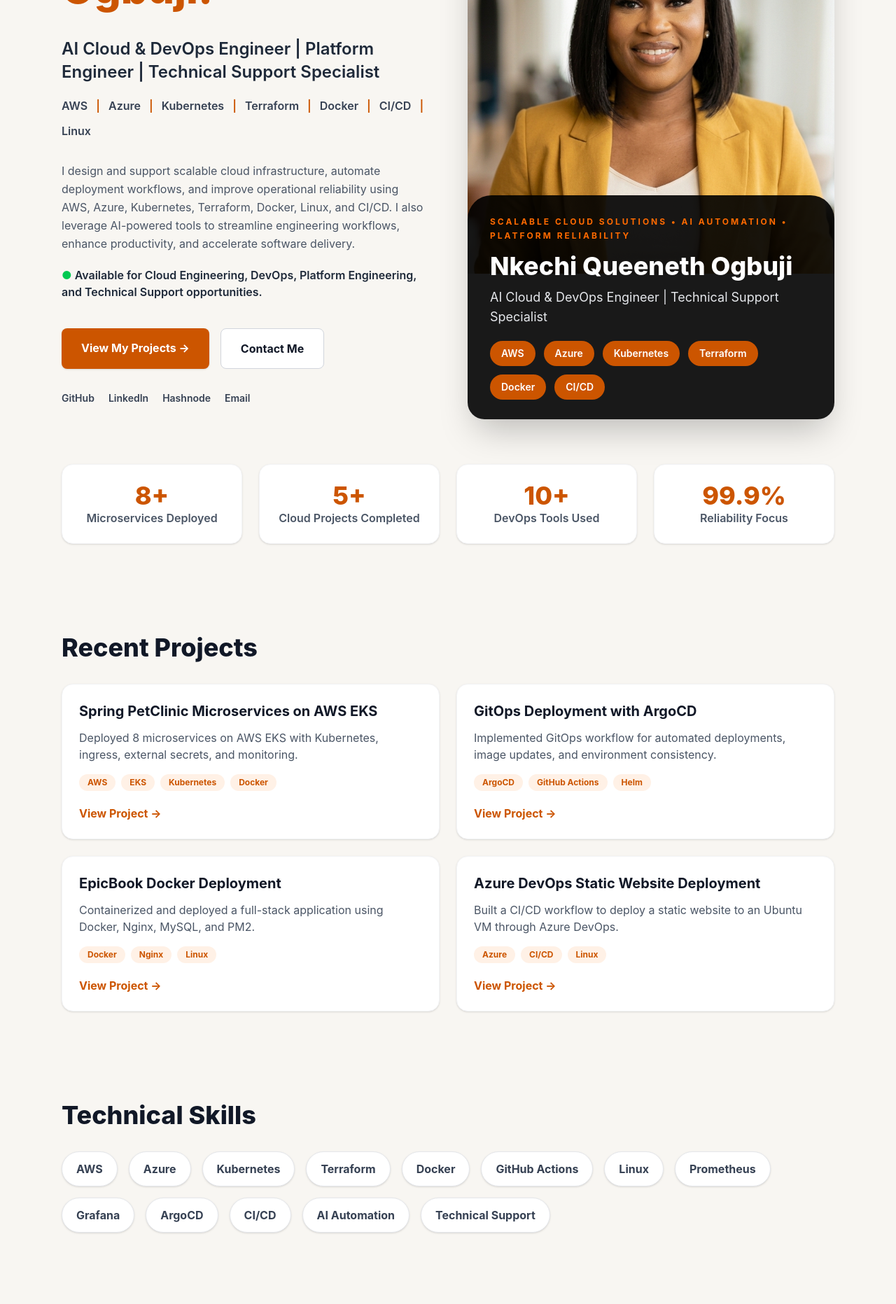
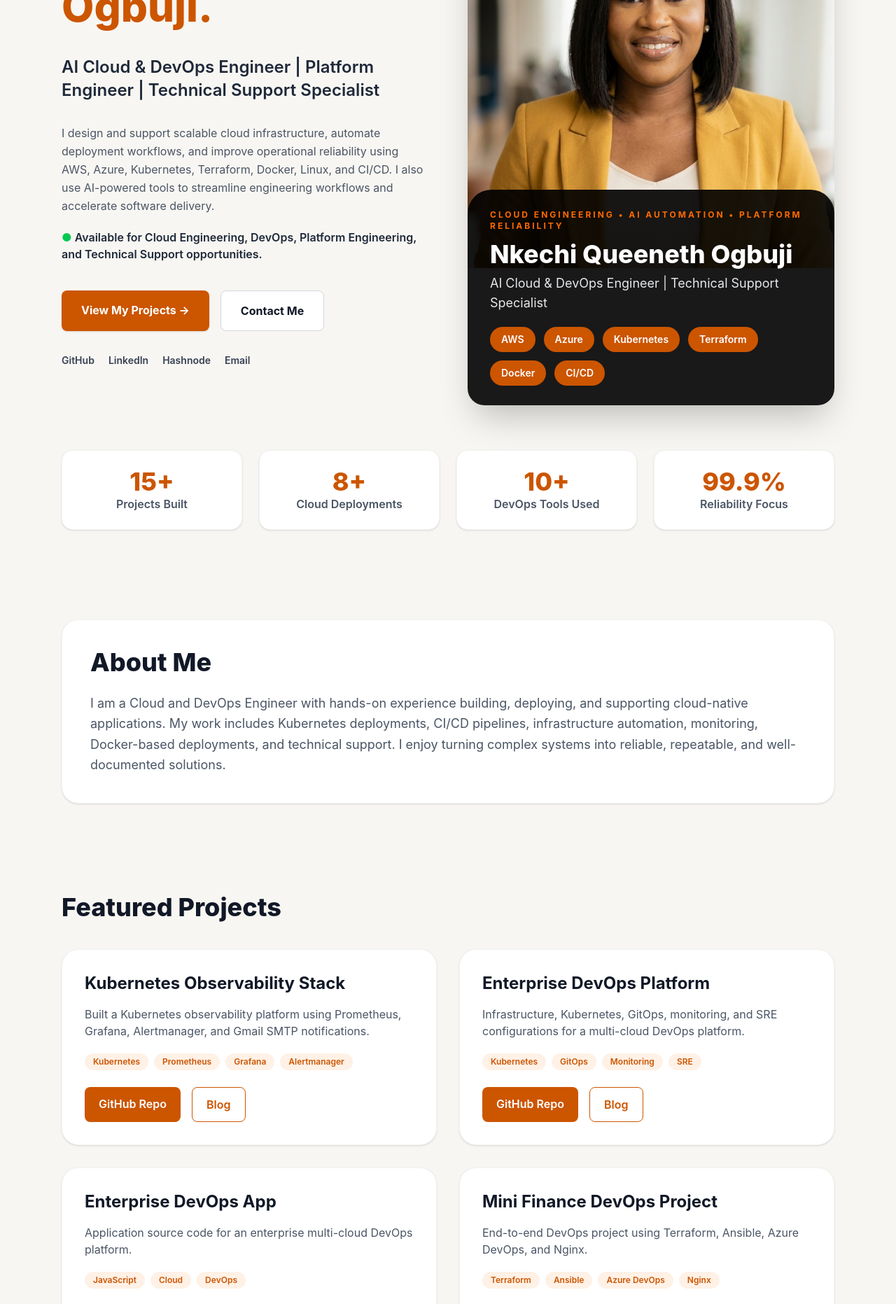
Before and after one commit to NkechiOgbuji/nkechiogbuji-portfolio, a React (Vite) app: page / in a window 1280 px wide. Shown: the part 340-2203 px from the top of the page at 70% size. Built offline with nearby package versions, Linux system fonts and the light colour scheme.

Commit message:
Portfolio v1 complete

```diff
--- a/src/App.jsx
+++ b/src/App.jsx
@@ -1,24 +1,52 @@
 function App() {
   const projects = [
     {
-      title: "Spring PetClinic Microservices on AWS EKS",
-      desc: "Deployed 8 microservices on AWS EKS with Kubernetes, ingress, external secrets, and monitoring.",
-      tools: ["AWS", "EKS", "Kubernetes", "Docker"],
+      title: "Kubernetes Observability Stack",
+      desc: "Built a Kubernetes observability platform using Prometheus, Grafana, Alertmanager, and Gmail SMTP notifications.",
+      tools: ["Kubernetes", "Prometheus", "Grafana", "Alertmanager"],
+      link: "https://github.com/NkechiOgbuji/kubernetes-observability-stack",
     },
     {
-      title: "GitOps Deployment with ArgoCD",
-      desc: "Implemented GitOps workflow for automated deployments, image updates, and environment consistency.",
-      tools: ["ArgoCD", "GitHub Actions", "Helm"],
+      title: "Enterprise DevOps Platform",
+      desc: "Infrastructure, Kubernetes, GitOps, monitoring, and SRE configurations for a multi-cloud DevOps platform.",
+      tools: ["Kubernetes", "GitOps", "Monitoring", "SRE"],
+      link: "https://github.com/NkechiOgbuji/enterprise-devops-platform",
     },
     {
-      title: "EpicBook Docker Deployment",
-      desc: "Containerized and deployed a full-stack application using Docker, Nginx, MySQL, and PM2.",
-      tools: ["Docker", "Nginx", "Linux"],
+      title: "Enterprise DevOps App",
+      desc: "Application source code for an enterprise multi-cloud DevOps platform.",
+      tools: ["JavaScript", "Cloud", "DevOps"],
+      link: "https://github.com/NkechiOgbuji/enterprise-devops-app",
     },
     {
-      title: "Azure DevOps Static Website Deployment",
-      desc: "Built a CI/CD workflow to deploy a static website to an Ubuntu VM through Azure DevOps.",
-      tools: ["Azure", "CI/CD", "Linux"],
+      title: "Mini Finance DevOps Project",
+      desc: "End-to-end DevOps project using Terraform, Ansible, Azure DevOps, and Nginx.",
+      tools: ["Terraform", "Ansible", "Azure DevOps", "Nginx"],
+      link: "https://github.com/NkechiOgbuji/mini-finance-devops-project",
+    },
+    {
+      title: "Azure DevOps Self-Hosted Agent",
+      desc: "Configured a self-hosted Ubuntu agent in Azure DevOps with PAT authentication, agent pool setup, and CI pipeline execution.",
+      tools: ["Azure DevOps", "Ubuntu", "YAML", "CI/CD"],
+      link: "https://github.com/NkechiOgbuji/azure-devops-selfhosted-agent",
+    },
+    {
+      title: "Book Review AWS Infrastructure",
+      desc: "Production-grade AWS infrastructure built with Terraform, including EC2, RDS, and networking.",
+      tools: ["AWS", "Terraform", "EC2", "RDS"],
+      link: "https://github.com/NkechiOgbuji/my-bookreview-terraform-nkechiogbuji",
+    },
+    {
+      title: "Terraform EpicBook AWS",
+      desc: "Infrastructure as Code project for deploying EpicBook on AWS using Terraform.",
+      tools: ["AWS", "Terraform", "Infrastructure"],
+      link: "https://github.com/NkechiOgbuji/terraform-epicbook-aws",
+    },
+    {
+      title: "Agentic DevOps with Claude Code",
+      desc: "Built, deployed, and operated AWS infrastructure using AI agents, DevOps automation, and safety guardrails.",
+      tools: ["AWS", "AI", "DevOps", "Claude Code"],
+      link: "https://github.com/NkechiOgbuji/Ultimate-Agentic-DevOps-with-Claude-Code",
     },
   ];
 
@@ -28,20 +56,45 @@ function App() {
     "Kubernetes",
     "Terraform",
     "Docker",
+    "Linux",
     "GitHub Actions",
-    "Linux",
+    "Azure DevOps",
+    "ArgoCD",
+    "Helm",
     "Prometheus",
     "Grafana",
-    "ArgoCD",
     "CI/CD",
     "AI Automation",
     "Technical Support",
   ];
 
+  const certifications = [
+    "AWS Cloud Practitioner",
+    "Microsoft Azure Fundamentals (AZ-900)",
+    "DMI DevOps Micro-Internship",
+    "Terraform Associate (In Progress)",
+    "Kubernetes (In Progress)",
+  ];
+
+  const blogs = [
+    {
+      title: "How I Deployed Spring PetClinic Microservices Locally",
+      link: "https://queenethcloudjouney.hashnode.dev",
+    },
+    {
+      title: "Deploying 8 Microservices with Docker Compose",
+      link: "https://queenethcloudjouney.hashnode.dev",
+    },
+    {
+      title: "My Journey into Kubernetes, CI/CD, and Cloud Automation",
+      link: "https://queenethcloudjouney.hashnode.dev",
+    },
+  ];
+
   return (
     <div className="min-h-screen bg-[#f8f6f2] text-[#111827]">
-      <nav className="w-full bg-[#f8f6f2]/90 border-b border-gray-200">
-        <div className="max-w-6xl mx-auto px-6 py-6 flex justify-between items-center">
+      <nav className="w-full bg-[#f8f6f2]/90 border-b border-gray-200 sticky top-0 z-50">
+        <div className="max-w-6xl mx-auto px-6 py-5 flex justify-between items-center">
           <h1 className="text-2xl font-extrabold">
             NQ<span className="text-[#CC5500]">.</span>
           </h1>
@@ -50,15 +103,16 @@ function App() {
             <a href="#home" className="text-[#CC5500]">
               Home
             </a>
+            <a href="#about">About</a>
             <a href="#projects">Projects</a>
             <a href="#skills">Skills</a>
-            <a href="#certifications">Certifications</a>
+            <a href="#blogs">Blog</a>
             <a href="#contact">Contact</a>
 
             <a
               href="/Nkechi_Queeneth_Ogbuji_Resume.pdf"
               download
-              className="border border-[#CC5500] text-[#CC5500] px-4 py-2 rounded-lg font-semibold"
+              className="border border-[#CC5500] text-[#CC5500] px-4 py-2 rounded-lg font-semibold hover:bg-[#fff1e6]"
             >
               Download Resume
             </a>
@@ -86,28 +140,12 @@ function App() {
             Specialist
           </h3>
 
-          <div className="mt-5 flex flex-wrap gap-3 text-gray-700 font-semibold">
-            <span>AWS</span>
-            <span className="text-[#CC5500]">|</span>
-            <span>Azure</span>
-            <span className="text-[#CC5500]">|</span>
-            <span>Kubernetes</span>
-            <span className="text-[#CC5500]">|</span>
-            <span>Terraform</span>
-            <span className="text-[#CC5500]">|</span>
-            <span>Docker</span>
-            <span className="text-[#CC5500]">|</span>
-            <span>CI/CD</span>
-            <span className="text-[#CC5500]">|</span>
-            <span>Linux</span>
-          </div>
-
           <p className="mt-8 text-gray-600 leading-relaxed max-w-xl">
             I design and support scalable cloud infrastructure, automate
             deployment workflows, and improve operational reliability using AWS,
-            Azure, Kubernetes, Terraform, Docker, Linux, and CI/CD. I also
-            leverage AI-powered tools to streamline engineering workflows,
-            enhance productivity, and accelerate software delivery.
+            Azure, Kubernetes, Terraform, Docker, Linux, and CI/CD. I also use
+            AI-powered tools to streamline engineering workflows and accelerate
+            software delivery.
           </p>
 
           <p className="mt-5 text-gray-800 font-semibold">
@@ -119,14 +157,14 @@ function App() {
           <div className="mt-10 flex flex-wrap gap-4">
             <a
               href="#projects"
-              className="bg-[#CC5500] text-white px-7 py-4 rounded-lg font-bold shadow"
+              className="bg-[#CC5500] text-white px-7 py-4 rounded-lg font-bold shadow hover:bg-[#b84b00]"
             >
               View My Projects →
             </a>
 
             <a
               href="#contact"
-              className="border border-gray-300 bg-white px-7 py-4 rounded-lg font-bold"
+              className="border border-gray-300 bg-white px-7 py-4 rounded-lg font-bold hover:bg-gray-50"
             >
               Contact Me
             </a>
@@ -134,23 +172,38 @@ function App() {
 
           <div className="mt-8 flex flex-wrap gap-5 text-sm font-semibold text-gray-700">
             <a
-              href="https://github.com/official-mary"
+              href="https://github.com/NkechiOgbuji"
               target="_blank"
               rel="noreferrer"
+              className="hover:text-[#CC5500]"
             >
               GitHub
             </a>
-            <a href="#" target="_blank" rel="noreferrer">
+
+            <a
+              href="https://www.linkedin.com/in/nkechiogbuji"
+              target="_blank"
+              rel="noreferrer"
+              className="hover:text-[#CC5500]"
+            >
               LinkedIn
             </a>
+
             <a
               href="https://queenethcloudjouney.hashnode.dev"
               target="_blank"
               rel="noreferrer"
+              className="hover:text-[#CC5500]"
             >
               Hashnode
             </a>
-            <a href="mailto:ogbujiqueeneth13@gmail.com">Email</a>
+
+            <a
+              href="mailto:nkechiogbuji13@gmail.com"
+              className="hover:text-[#CC5500]"
+            >
+              Email
+            </a>
           </div>
         </div>
 
@@ -162,11 +215,11 @@ function App() {
           />
 
           <div className="bg-black/90 text-white px-8 py-7 rounded-t-[34px] -mt-28 relative z-10">
-            <p className="text-[#ff6a00] text-xs font-bold tracking-[3px] uppercase leading-relaxed mb-3">
-              Scalable Cloud Solutions • AI Automation • Platform Reliability
+            <p className="text-[#ff6a00] text-xs font-bold tracking-[3px] uppercase mb-3">
+              Cloud Engineering • AI Automation • Platform Reliability
             </p>
 
-            <h3 className="text-4xl font-extrabold leading-tight">
+            <h3 className="text-4xl font-extrabold">
               Nkechi Queeneth Ogbuji
             </h3>
 
@@ -175,69 +228,103 @@ function App() {
             </p>
 
             <div className="flex flex-wrap gap-3 mt-5">
-              {["AWS", "Azure", "Kubernetes", "Terraform", "Docker", "CI/CD"].map(
-                (skill) => (
+              {[
+                "AWS",
+                "Azure",
+                "Kubernetes",
+                "Terraform",
+                "Docker",
+                "CI/CD",
+              ].map((skill) => (
                 <span
                   key={skill}
                   className="bg-[#CC5500] text-white px-4 py-2 rounded-full text-sm font-semibold"
                 >
                   {skill}
                 </span>
-                )
-              )}
+              ))}
             </div>
           </div>
         </div>
       </section>
 
       <section className="max-w-6xl mx-auto px-6 grid grid-cols-2 md:grid-cols-4 gap-6 pb-16 text-center">
-        <div className="bg-white rounded-2xl p-6 shadow border border-gray-100">
-          <h3 className="text-4xl font-extrabold text-[#CC5500]">8+</h3>
-          <p className="text-gray-600 font-semibold">Microservices Deployed</p>
+        {[
+          ["15+", "Projects Built"],
+          ["8+", "Cloud Deployments"],
+          ["10+", "DevOps Tools Used"],
+          ["99.9%", "Reliability Focus"],
+        ].map(([number, label]) => (
+          <div
+            key={label}
+            className="bg-white rounded-2xl p-6 shadow border border-gray-100"
+          >
+            <h3 className="text-4xl font-extrabold text-[#CC5500]">
+              {number}
+            </h3>
+            <p className="text-gray-600 font-semibold">{label}</p>
           </div>
+        ))}
+      </section>
 
-        <div className="bg-white rounded-2xl p-6 shadow border border-gray-100">
-          <h3 className="text-4xl font-extrabold text-[#CC5500]">5+</h3>
-          <p className="text-gray-600 font-semibold">Cloud Projects Completed</p>
-        </div>
+      <section id="about" className="max-w-6xl mx-auto px-6 py-16">
+        <div className="bg-white rounded-3xl shadow border border-gray-100 p-10">
+          <h2 className="text-4xl font-extrabold mb-6">About Me</h2>
 
-        <div className="bg-white rounded-2xl p-6 shadow border border-gray-100">
-          <h3 className="text-4xl font-extrabold text-[#CC5500]">10+</h3>
-          <p className="text-gray-600 font-semibold">DevOps Tools Used</p>
-        </div>
-
-        <div className="bg-white rounded-2xl p-6 shadow border border-gray-100">
-          <h3 className="text-4xl font-extrabold text-[#CC5500]">99.9%</h3>
-          <p className="text-gray-600 font-semibold">Reliability Focus</p>
+          <p className="text-gray-600 leading-relaxed text-lg">
+            I am a Cloud and DevOps Engineer with hands-on experience building,
+            deploying, and supporting cloud-native applications. My work includes
+            Kubernetes deployments, CI/CD pipelines, infrastructure automation,
+            monitoring, Docker-based deployments, and technical support. I enjoy
+            turning complex systems into reliable, repeatable, and well-documented
+            solutions.
+          </p>
         </div>
       </section>
 
       <section id="projects" className="max-w-6xl mx-auto px-6 py-16">
-        <h2 className="text-4xl font-extrabold mb-8">Recent Projects</h2>
+        <h2 className="text-4xl font-extrabold mb-10">Featured Projects</h2>
 
-        <div className="grid md:grid-cols-2 gap-6">
+        <div className="grid md:grid-cols-2 gap-8">
           {projects.map((project) => (
             <div
               key={project.title}
-              className="bg-white rounded-2xl p-6 shadow border border-gray-100"
+              className="bg-white rounded-3xl p-8 shadow border border-gray-100 hover:shadow-xl transition"
             >
-              <h3 className="text-xl font-bold">{project.title}</h3>
-              <p className="text-gray-600 mt-3">{project.desc}</p>
+              <h3 className="text-2xl font-bold">{project.title}</h3>
 
-              <div className="flex flex-wrap gap-2 mt-4">
+              <p className="text-gray-600 mt-4">{project.desc}</p>
+
+              <div className="flex flex-wrap gap-2 mt-5">
                 {project.tools.map((tool) => (
                   <span
                     key={tool}
-                    className="bg-[#fff1e6] text-[#CC5500] px-3 py-1 rounded-full text-xs font-bold"
+                    className="bg-[#fff1e6] text-[#CC5500] px-3 py-1 rounded-full text-xs font-semibold"
                   >
                     {tool}
                   </span>
                 ))}
               </div>
 
-              <a href="#" className="inline-block mt-5 text-[#CC5500] font-bold">
-                View Project →
+              <div className="flex gap-4 mt-6">
+                <a
+                  href={project.link}
+                  target="_blank"
+                  rel="noopener noreferrer"
+                  className="bg-[#CC5500] text-white px-5 py-3 rounded-lg font-semibold hover:bg-[#b84b00]"
+                >
+                  GitHub Repo
                 </a>
+
+                <a
+                  href="https://queenethcloudjouney.hashnode.dev"
+                  target="_blank"
+                  rel="noopener noreferrer"
+                  className="border border-[#CC5500] text-[#CC5500] px-5 py-3 rounded-lg font-semibold hover:bg-[#fff1e6]"
+                >
+                  Blog
+                </a>
+              </div>
             </div>
           ))}
         </div>
@@ -262,18 +349,38 @@ function App() {
         <h2 className="text-4xl font-extrabold mb-8">Certifications</h2>
 
         <div className="grid md:grid-cols-2 gap-6">
-          {[
-            "AWS Cloud Practitioner",
-            "Microsoft Azure Fundamentals (AZ-900)",
-            "Terraform Associate (In Progress)",
-            "Kubernetes (In Progress)",
-          ].map((cert) => (
+          {certifications.map((cert) => (
             <div
               key={cert}
               className="bg-white rounded-2xl p-6 shadow border border-gray-100"
             >
               <h3 className="font-bold text-lg">{cert}</h3>
             </div>
+          ))}
+        </div>
+      </section>
+
+    <div className="bg-white p-6 rounded-2xl text-center shadow">
+      <p className="mt-3 font-bold">AWS</p>
+    </div>
+
+      <section id="blogs" className="max-w-6xl mx-auto px-6 py-16">
+        <h2 className="text-4xl font-extrabold mb-8">Technical Blog</h2>
+
+        <div className="grid md:grid-cols-3 gap-6">
+          {blogs.map((blog) => (
+            <a
+              key={blog.title}
+              href={blog.link}
+              target="_blank"
+              rel="noreferrer"
+              className="bg-white rounded-2xl p-6 shadow border border-gray-100 hover:shadow-xl transition"
+            >
+              <h3 className="font-bold text-lg">{blog.title}</h3>
+              <p className="text-[#CC5500] mt-4 font-bold">
+                Read on Hashnode →
+              </p>
+            </a>
           ))}
         </div>
       </section>
@@ -289,32 +396,58 @@ function App() {
 
           <div className="mt-8 flex flex-wrap justify-center gap-4">
             <a
-              href="mailto:ogbujiqueeneth13@gmail.com"
-              className="bg-[#CC5500] text-white px-8 py-4 rounded-lg font-bold"
+              href="https://mail.google.com/mail/?view=cm&fs=1&to=nkechiogbuji13@gmail.com&su=Portfolio%20Contact&body=Hello%20Nkechi%2C%20I%20saw%20your%20portfolio%20and%20would%20like%20to%20connect."
+              target="_blank"
+              rel="noreferrer"
+              className="bg-[#CC5500] text-white px-8 py-4 rounded-lg font-bold hover:bg-[#b84b00]"
             >
               Email Me
             </a>
 
             <a
-              href="https://github.com/official-mary"
+              href="https://github.com/NkechiOgbuji"
               target="_blank"
               rel="noreferrer"
-              className="border border-gray-300 bg-white px-8 py-4 rounded-lg font-bold"
+              className="border border-gray-300 bg-white px-8 py-4 rounded-lg font-bold hover:bg-gray-50"
             >
               GitHub
+            </a>
+
+            <a
+              href="https://www.linkedin.com/in/nkechiogbuji"
+              target="_blank"
+              rel="noreferrer"
+              className="border border-gray-300 bg-white px-8 py-4 rounded-lg font-bold hover:bg-gray-50"
+            >
+              LinkedIn
             </a>
 
             <a
               href="https://queenethcloudjouney.hashnode.dev"
               target="_blank"
               rel="noreferrer"
-              className="border border-gray-300 bg-white px-8 py-4 rounded-lg font-bold"
+              className="border border-gray-300 bg-white px-8 py-4 rounded-lg font-bold hover:bg-gray-50"
             >
-              Hashnode
+              Hashnode Blog
+            </a>
+
+            <a
+              href="/Nkechi_Queeneth_Ogbuji_Resume.pdf"
+              download
+              className="border border-[#CC5500] text-[#CC5500] px-8 py-4 rounded-lg font-bold hover:bg-[#fff1e6]"
+            >
+              Download Resume
             </a>
           </div>
         </div>
       </section>
+
+      <footer className="border-t border-gray-200 py-8 text-center text-gray-500 text-sm">
+        <p>
+          © 2026 Nkechi Queeneth Ogbuji. Built with React, Tailwind CSS, GitHub,
+          and Netlify.
+        </p>
+      </footer>
     </div>
   );
 }
```
Also changed, not shown: 2 other files (tests, documents, lock files or other folders). Lines whose indentation alone changed are shown as unchanged.
